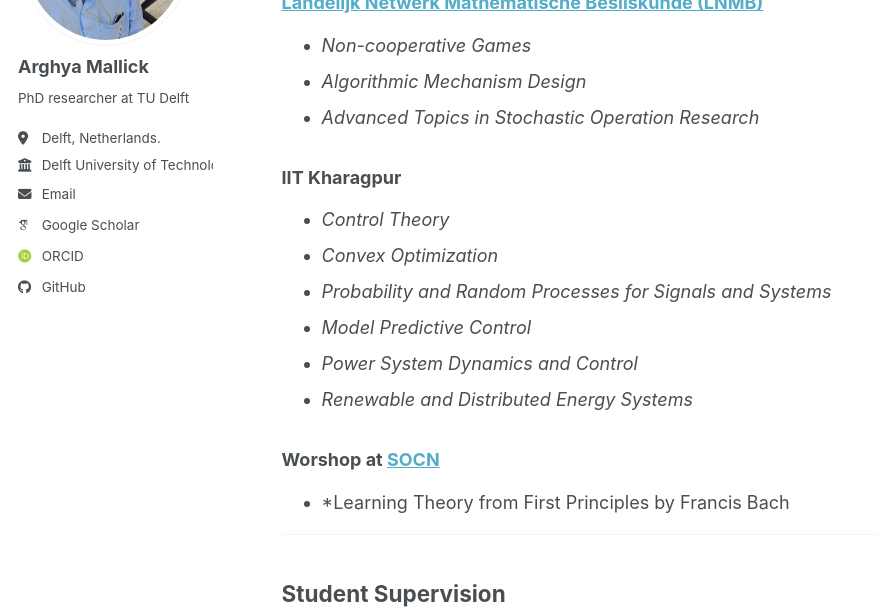
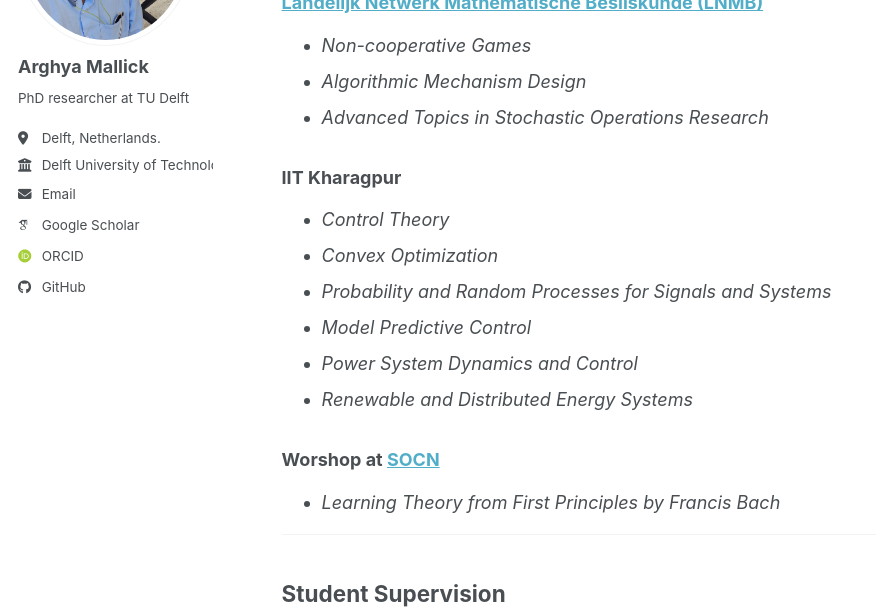
Before and after one commit to amallick-tudelft/amallick-tudelft.github.io, a Jekyll site: the page built from _pages/teaching.md, in a window 1280 px wide and 900 px high. Shown: the part 245-854 px from the top of the window, without its empty margins (0-876 px from the left). Built offline with Jekyll 4.4.1, drawn with Linux system fonts in a browser that asks for light colours; some web fonts are replaced; a script bundle is joined from its source files by our own code; library files that are not in the unit come from our copies.

Commit message:
Fix typos in teaching.md course titles
Corrected typos in course titles and added missing punctuation.

```diff
--- a/_pages/teaching.md
+++ b/_pages/teaching.md
@@ -10,7 +10,7 @@ author_profile: true
 ### [Landelijk Netwerk Mathematische Besliskunde (LNMB)](https://www.lnmb.nl/pages/courses/phdcourses/)
 - *Non-cooperative Games*
 - *Algorithmic Mechanism Design*
-- *Advanced Topics in Stochastic Operation Research*
+- *Advanced Topics in Stochastic Operations Research*
 
 ### IIT Kharagpur
 - *Control Theory*
@@ -21,7 +21,7 @@ author_profile: true
 - *Renewable and Distributed Energy Systems*
 
 ### Worshop at [SOCN](https://sites.uclouvain.be/socn/drupal/socn/node/423#overlay-context=/socn/)
-- *Learning Theory from First Principles by Francis Bach
+- *Learning Theory from First Principles by Francis Bach*
 
 ---
 
```
